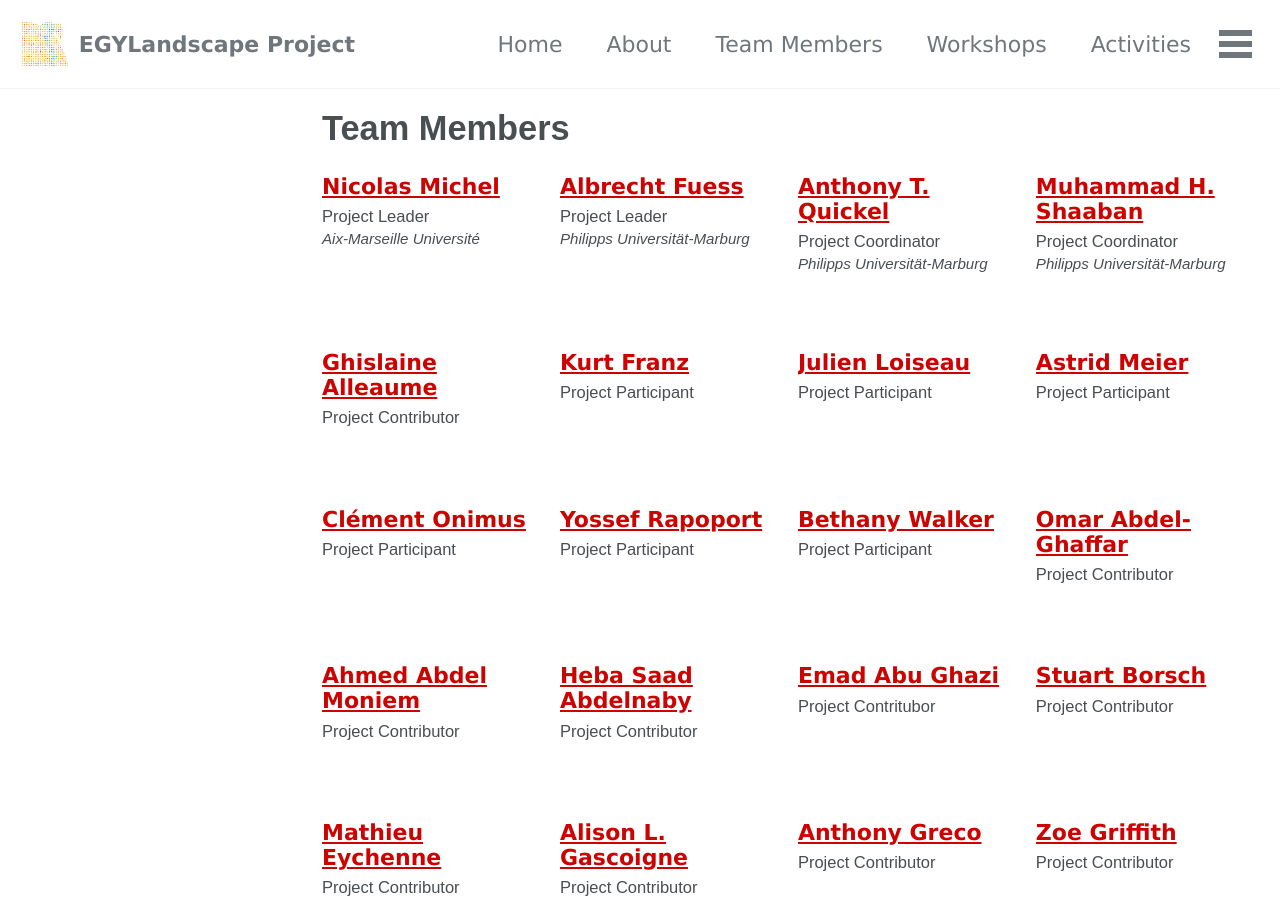
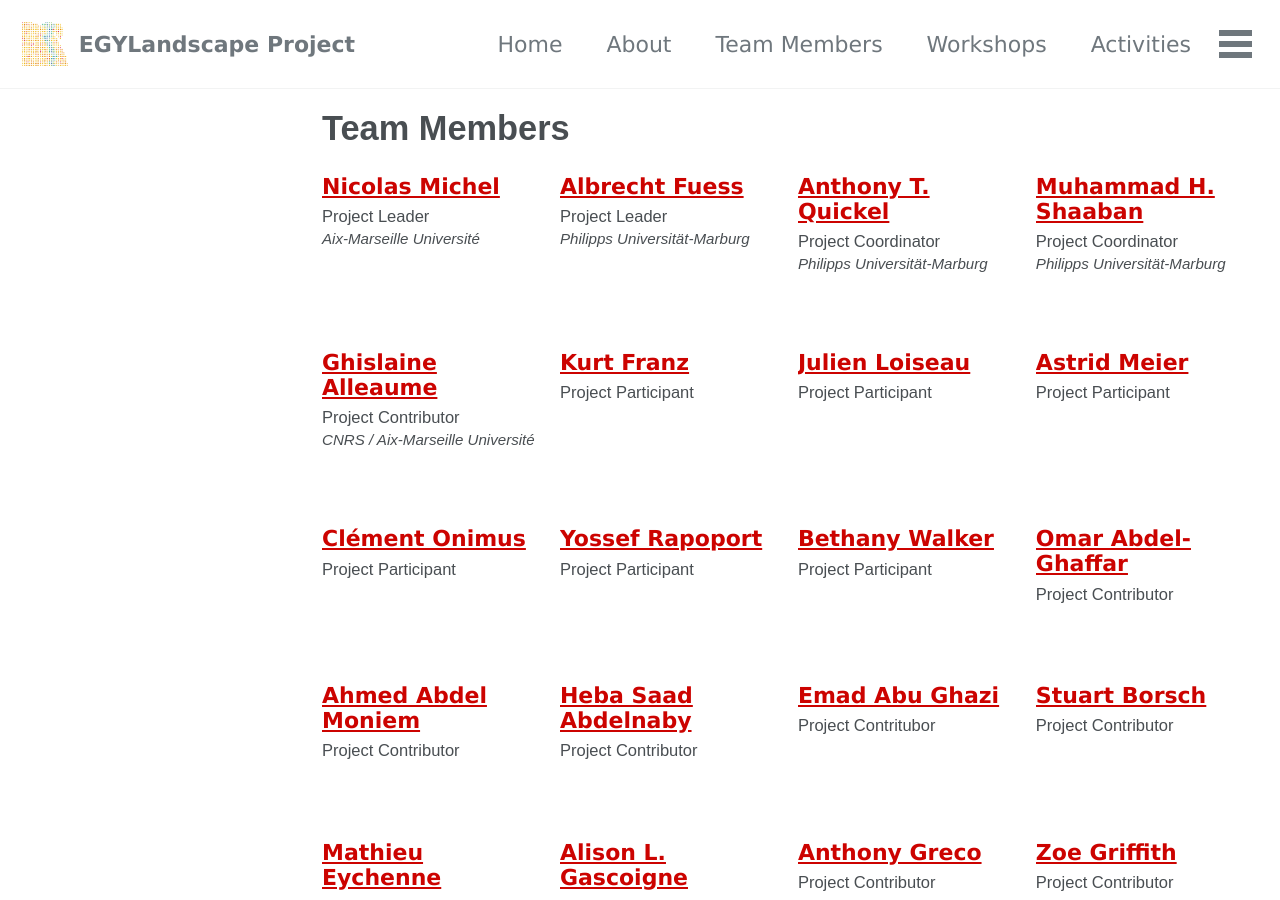
Before and after one commit to mhshaaban/egylandscapeproject.github.io, a Jekyll site: the page built from _pages/members-archive.md, in a window 1280 px wide and 900 px high. Built offline with Jekyll 4.4.1, drawn with Linux system fonts in a browser that asks for light colours; cached includes are drawn as plain includes; nearby versions of some CDN libraries; some web fonts are replaced.

Commit message:
Update GhislaineAlleaume.md

```diff
--- a/_members/GhislaineAlleaume.md
+++ b/_members/GhislaineAlleaume.md
@@ -1,6 +1,7 @@
 ---
 title: "Ghislaine Alleaume"
 excerpt: "Project Contributor"
+institution: "CNRS / Aix-Marseille Université"
 author: Ghislaine Alleaume
 author_profile: true
 date: "2019-01-05"
```
